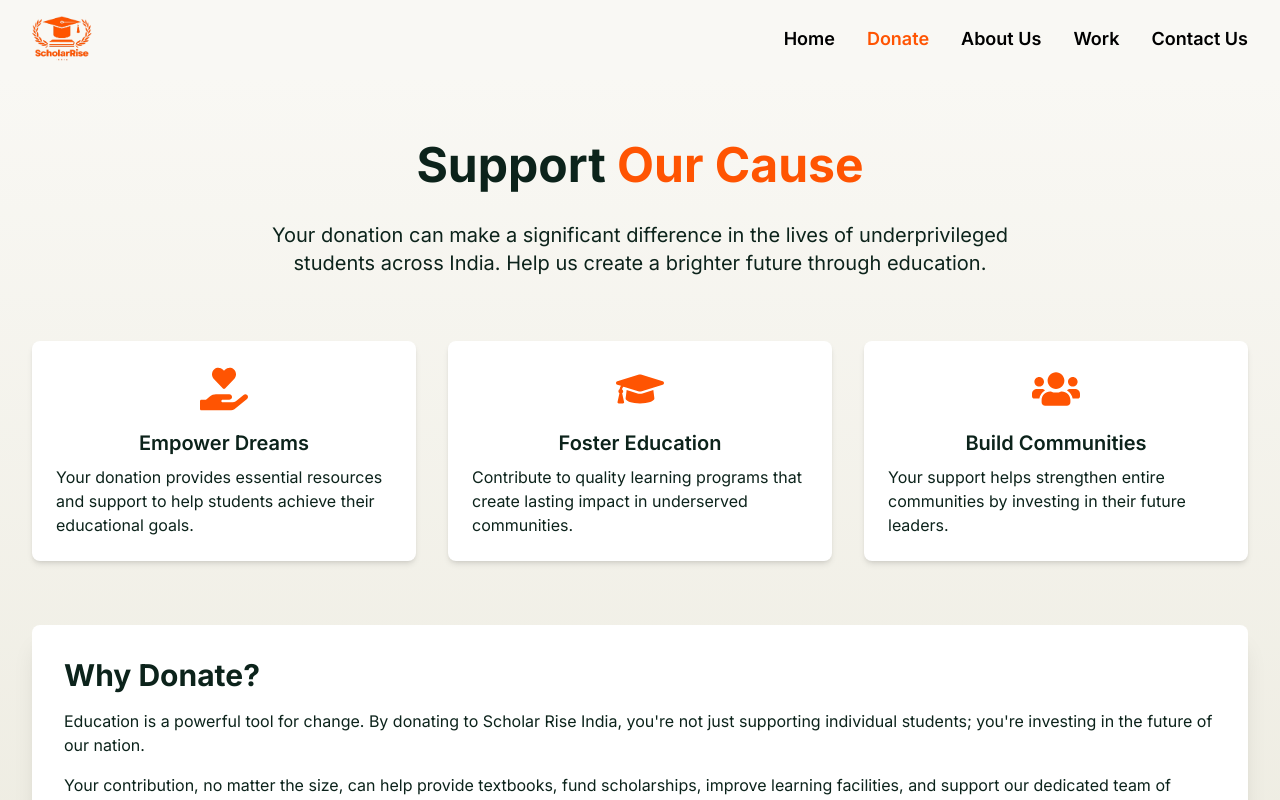
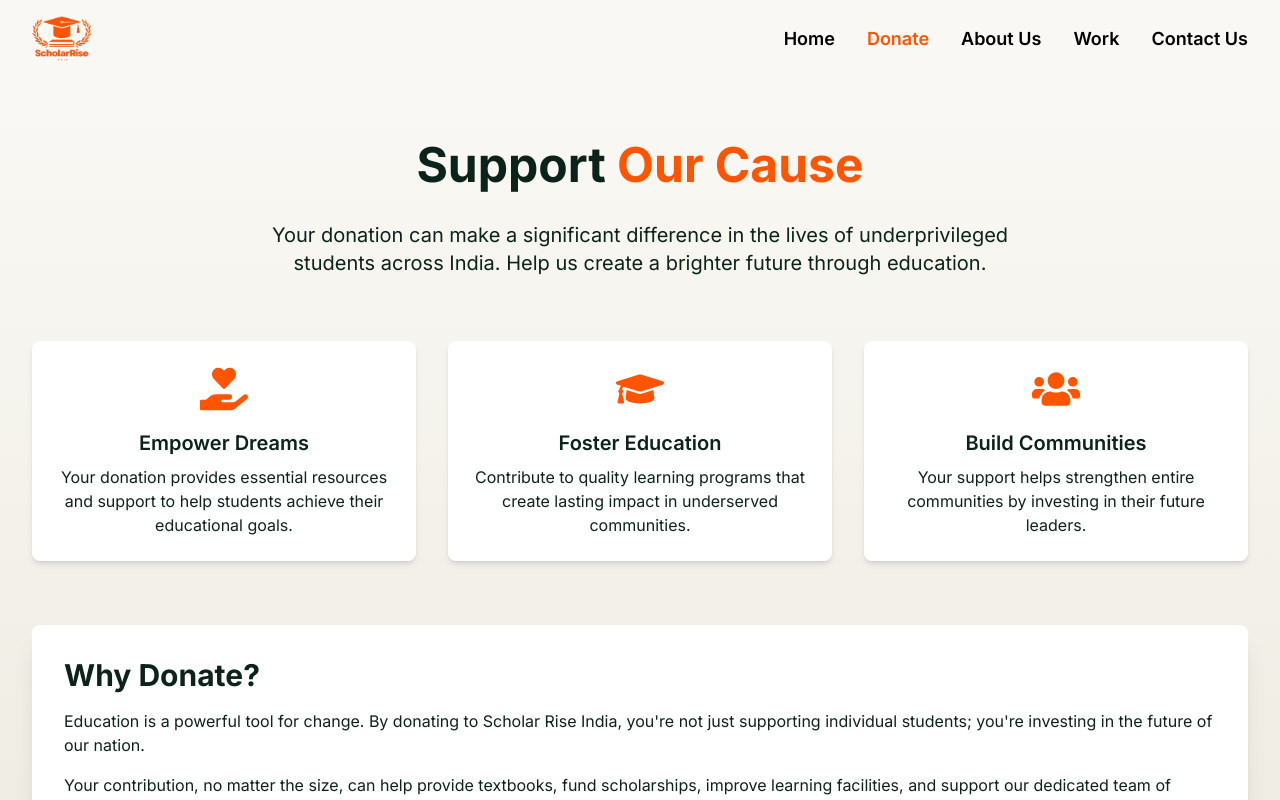
Before and after one commit to adistrim/scholarrise, a Next.js app: page /donate in a window 1280 px wide. Shown: the top 800 px of the page. Built offline with nearby package versions, Linux system fonts and the light colour scheme.

Commit message:
DonationImpactCard updated

```diff
--- a/components/DonationImpactCard.js
+++ b/components/DonationImpactCard.js
@@ -1,6 +1,6 @@
 const DonationImpactCard = ({ icon, title, description }) => {
     return (
-        <div className="bg-white p-6 rounded-lg shadow-md flex flex-col items-center">
+        <div className="bg-white p-6 rounded-lg shadow-md flex flex-col items-center text-center">
             <div className="mb-4">{icon}</div>
             <h3 className="text-xl font-semibold text-[#0C231B] mb-2">{title}</h3>
             <p className="text-[#0C231B]">{description}</p>
```
